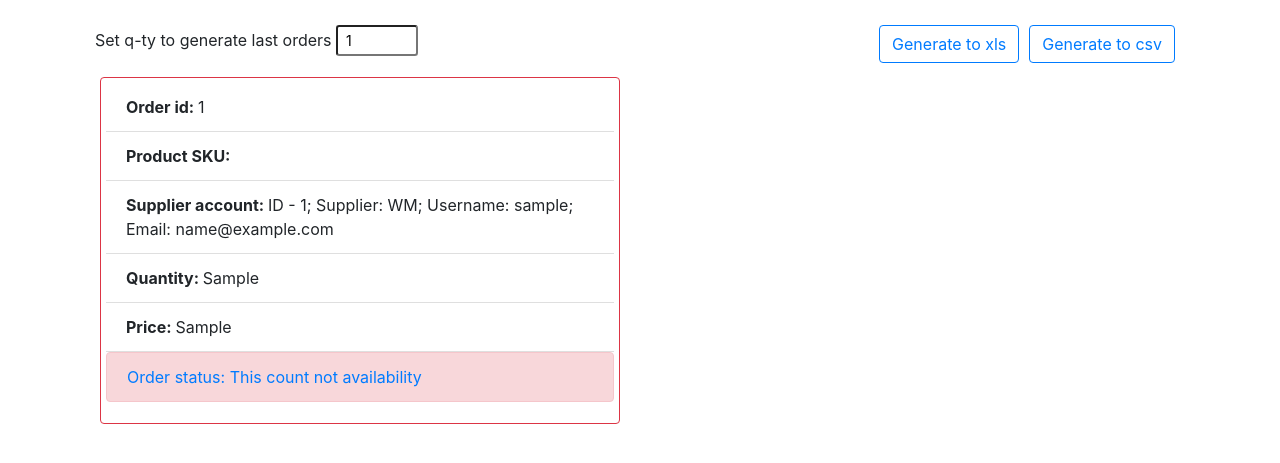
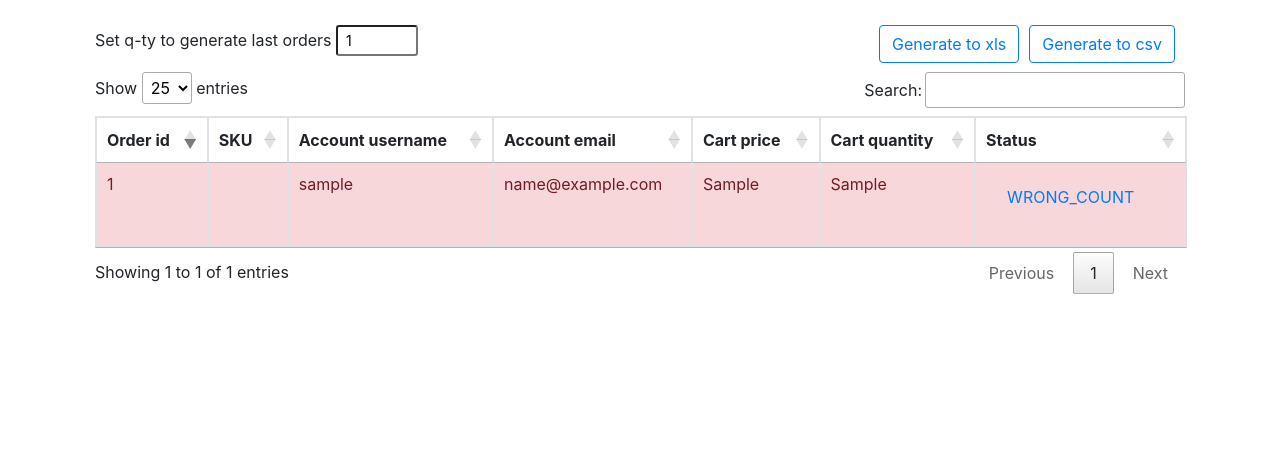
Before and after one commit to DeadCorp/ginkgo_django_test_app, a Django app: page /order/display_my_orders/1 in a window 1280 px wide. Shown: the part 56-519 px from the top of the page. Run offline with Django 3.2, Linux system fonts and the light colour scheme; a user stored in the database is signed in; tables that the repository leaves empty hold one stand-in row (values such as "Sample post"); parts of the project's set-up code (start-up, migrations or seed data) failed here and were passed over; some libraries are stand-ins or nearby versions.

Commit message:
try replace in templates html tags div with class row and col to datatables

```diff
--- a/order/templates/order/my_orders.html
+++ b/order/templates/order/my_orders.html
@@ -14,82 +14,73 @@
             {% with my_orders|first as first_order %}
                 <input type="hidden" value="{{ first_order.product.sku }}" name="report_product_sku">
             {% endwith %}
-        <button class="btn btn-outline-primary float-right" style="margin: 0 10px 0 10px " type="submit" formaction="{% url 'order:order_gen_csv' %}">
+            <button class="btn btn-outline-primary float-right" style="margin: 0 10px 0 10px " type="submit"
+                    formaction="{% url 'order:order_gen_csv' %}">
                 Generate to csv
             </button>
-        <button class="btn btn-outline-primary float-right" type="submit" formaction="{% url 'order:order_gen_xls' %}">
+            <button class="btn btn-outline-primary float-right" type="submit"
+                    formaction="{% url 'order:order_gen_xls' %}">
                 Generate to xls
             </button>
 
 
         </form>
+
+        <table id="orders_table" class="table table-bordered ">
+            <thead>
+            <tr>
+                <th>Order id</th>
+                <th>SKU</th>
+                <th>Account username</th>
+                <th>Account email</th>
+                <th>Cart price</th>
+                <th>Cart quantity</th>
+                <th>Status</th>
+
+            </tr>
+            </thead>
+        </table>
+
     {% else %}
         <h2 style="text-align: center">No orders</h2>
     {% endif %}
 
-    <div class="row">
+    <script>
+        $(document).ready(function () {
+
+            var data = []
             {% for order in my_orders %}
-            <div class="col-6">
-            {% for statused in order.orderstatus_set.all %}
-                {% if statused.status != None %}
-                    {% if statused.status == 'SUCCESS' %}
-                        <div class="card border-success" style="margin: 5px">
-                    {% elif statused.status == 'IN_PROGRESS' %}
-                        <div class="card border-secondary" style="margin: 5px">
-                    {% else %}
-                        <div class="card border-danger" style="margin: 5px">
-                    {% endif %}
-                <ul class="list-group list-group-flush" style="margin: 5px">
+                data.push([
+                    "{{ order.order_id }}",
+                    "{{ order.product.sku }}",
+                    "{{ order.account.username }}",
+                    "{{ order.account.email }}",
+                    "{{ order.price }}",
+                    "{{ order.quantity }}",
+                    {% with order.orderstatus_set.all|first as statusd %}
+                        "<div class='alert'><a href='{% url 'order:order_status_image' statusd.pk %}'>{{ statusd.status }}</a></div>",
+                    {% endwith %}
 
-                    <li class="list-group-item"><b>Order id: </b>{{ order.order_id }}</li>
-                    <li class="list-group-item"><b>Product SKU: </b>{{ order.product }}</li>
-                    <li class="list-group-item"><b>Supplier account: </b>{{ order.account }}</li>
-
-                    <li class="list-group-item"><b>Quantity: </b>{% if order.quantity %}{{ order.quantity }}{% else %}
-                        unknown{% endif %}</li>
-
-                    <li class="list-group-item"><b>Price: </b>{% if order.price %}{{ order.price }}{% else %}
-                        unknown{% endif %}</li>
-
-                    {% for statused in order.orderstatus_set.all %}
-                        {% if statused.status == 'SUCCESS' %}
-                            <div class="alert alert-success"><a href="{% url 'order:order_status_image' statused.pk %}">
-                                Order status: {{ statused.get_status_display }}</a></div>
-                        {% elif statused.status == 'IN_PROGRESS' %}
-                            <div class="alert alert-secondary"><a
-                                    href="{% url 'order:order_status_image' statused.pk %}"> Order
-                                status: {{ statused.get_status_display }}</a></div>
-                        {% else %}
-                            <div class="alert alert-danger"><a href="{% url 'order:order_status_image' statused.pk %}">
-                                Order status: {{ statused.get_status_display }}</a></div>
-                        {% endif %}
-
-                    {% endfor %}
-                </ul>
-                </div>
-                {% else %}
-                    <div class="card border-danger">
-                        <div style="margin: 25px">
-                            <div><b>Order id: </b>{{ order.order_id }}</div>
-                            <div><b>Product SKU: </b>{{ order.product }}</div>
-                            {% for statused in order.orderstatus_set.all %}
-                                {% if statused.status == None %}
-                                    <div class="alert alert-danger"><a
-                                            href="{% url 'order:order_status_image' statused.pk %}">
-                                        Order Fail. Please try again</a></div>
-
-                                {% endif %}
-                            {% endfor %}
-                        </div>
-                    </div>
-                {% endif %}
+                ])
             {% endfor %}
 
-        </div>
-
-        {% endfor %}
-
-
-        </div>
+            $('#orders_table').DataTable(
+                {
+                    "order": [[0, "desc"]],
+                    "pageLength": 25,
+                    "lengthMenu": [[10, 25, 50, -1], [10, 25, 50, "All"]],
+                    "data": data,
+                    "createdRow": function (row, data, index) {
+                        if (data[6].indexOf('SUCCESS') !== -1) {
+                            $('td', row).addClass('alert-success');
+                        } else if (data[6].indexOf('IN_PROGRESS') !== -1) {
+                            $('td', row).addClass('alert-secondary');
+                        } else {
+                            $('td', row).addClass('alert-danger');
+                        }
+                    }
+                });
+        });
+    </script>
 
 {% endblock %}
--- a/supplieraccount/urls.py
+++ b/supplieraccount/urls.py
@@ -7,4 +7,5 @@
 urlpatterns = [
     path('', login_required(views.SupplierAccountView.as_view()), name='supplier_accounts'),
     path('add_supplier_account/', views.add_supplier_account, name='add_supplier_account'),
+    path('get_suppliers_json/', views.get_suppliers_json, name='get_suppliers_json'),
 ]
--- a/task/urls.py
+++ b/task/urls.py
@@ -10,4 +10,5 @@
     path('retry_task/<str:pk>', views.retry_task, name='retry_task'),
     path('task_gen_csv/<str:pk>', views.task_gen_csv, name='task_gen_csv'),
     path('task_gen_xls/<str:pk>', views.task_gen_xls, name='task_gen_xls'),
+    path('get_tasks_json/', views.get_tasks_json, name='get_tasks_json'),
 ]
--- a/templates/base_generic.html
+++ b/templates/base_generic.html
@@ -24,6 +24,12 @@
     <script src="https://ajax.googleapis.com/ajax/libs/jquery/3.5.1/jquery.min.js"></script>
     <script src="https://cdnjs.cloudflare.com/ajax/libs/popper.js/1.16.0/umd/popper.min.js"></script>
     <script src="https://maxcdn.bootstrapcdn.com/bootstrap/4.5.0/js/bootstrap.min.js"></script>
+
+    <link rel="stylesheet" type="text/css" href="https://cdn.datatables.net/v/dt/jszip-2.5.0/dt-1.10.21/af-2.3.5/b-1.6.2/b-colvis-1.6.2/b-flash-1.6.2/b-html5-1.6.2/b-print-1.6.2/cr-1.5.2/fc-3.3.1/fh-3.1.7/kt-2.5.2/r-2.2.5/rg-1.1.2/rr-1.2.7/sc-2.0.2/sp-1.1.1/sl-1.3.1/datatables.min.css"/>
+
+<script type="text/javascript" src="https://cdnjs.cloudflare.com/ajax/libs/pdfmake/0.1.36/pdfmake.min.js"></script>
+<script type="text/javascript" src="https://cdnjs.cloudflare.com/ajax/libs/pdfmake/0.1.36/vfs_fonts.js"></script>
+<script type="text/javascript" src="https://cdn.datatables.net/v/dt/jszip-2.5.0/dt-1.10.21/af-2.3.5/b-1.6.2/b-colvis-1.6.2/b-flash-1.6.2/b-html5-1.6.2/b-print-1.6.2/cr-1.5.2/fc-3.3.1/fh-3.1.7/kt-2.5.2/r-2.2.5/rg-1.1.2/rr-1.2.7/sc-2.0.2/sp-1.1.1/sl-1.3.1/datatables.min.js"></script>
 </head>
 
 <body>
```
Also changed, not shown: supplieraccount/templates/supplieraccount/supplier_accounts.html (+27 -30 lines), supplieraccount/views.py (+8 -1 lines), task/templates/task/add_task.html (+63 -50 lines), task/views.py (+6 -1 lines). Lines whose indentation alone changed are shown as unchanged.
